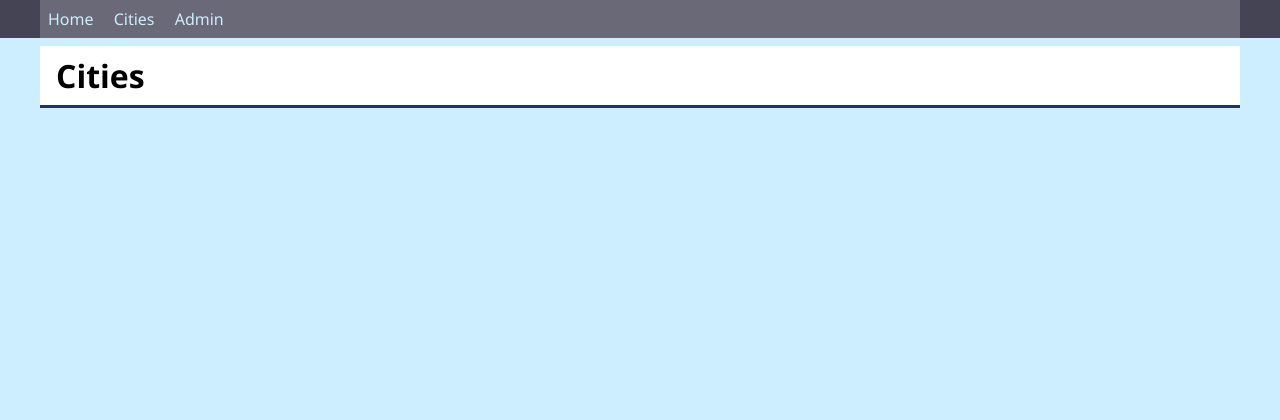
After one commit to Shpokas2022/tour_routes, a Django app: page /cities/ in a window 1280 px wide. The commit adds this page. Shown: the top 420 px of the page. Run offline with Django 4.2, Linux system fonts and the light colour scheme; data that the repository does not hold is empty.

Commit message:
pasidariau puslapį cities

```diff
--- a/tour_routes/tour/templates/tour/about.html
+++ /dev/null
@@ -1,6 +0,0 @@
-{% extends 'tour/base.html' %}
-
-{% block content %}
-<h1>{{title}}</h1>
-<p>Apie projektą</p>
-{% endblock content %}
--- a/tour_routes/tour/templates/tour/base.html
+++ b/tour_routes/tour/templates/tour/base.html
@@ -13,6 +13,7 @@
         <div class="container">
             {% block nav %}
                 <a href="{% url 'index' %}">Home</a>
+                <a href="{% url 'cities' %}">Cities</a>
                 <a href="{% url 'admin:index' %}">Admin</a>
             {% endblock nav %}
         </div>
--- /dev/null
+++ b/tour_routes/tour/templates/tour/cities.html
@@ -0,0 +1,9 @@
+{% extends 'tour/base.html' %}
+{% block title %}Cities{% endblock title %}
+{% block content %}
+<h1>Cities</h1>
+<ul>
+    {% for city in cities %}
+    {{city}}
+    {% endfor %}
+{% endblock content%}
--- a/tour_routes/tour/templates/tour/index.html
+++ b/tour_routes/tour/templates/tour/index.html
@@ -1,4 +1,3 @@
-
 {% extends 'tour/base.html' %}
 
 {% comment %} {% block content %}
@@ -13,9 +12,12 @@
     {% endfor %}
 </ul>
 {% endblock content %} {% endcomment %}
-
+{% block content %}
+<h1>Kelionių maršrutų puslapis</h1>
 <ul>
     <li>Total cities: {{ city_count }}</li>
     <li>Total tours: {{ route_count }}</li>
     <li>Total sights: {{ sight_count}}</li>
 </ul>
+
+{% endblock content %}
--- a/tour_routes/tour/urls.py
+++ b/tour_routes/tour/urls.py
@@ -3,5 +3,5 @@ from . import views
 
 urlpatterns = [
     path("", views.index, name='index'),
-    path("about/", views.about, name='about'),
+    path("cities/", views.cities, name='cities')
 ]
--- a/tour_routes/tour/views.py
+++ b/tour_routes/tour/views.py
@@ -17,8 +17,15 @@ def index(request):
 
     return render(request, 'tour/index.html', context)
 
+
+def cities(request):
+    return render(request, 'tour/cities.html', {'cities':City.objects.all()})
+
+def city(request, city_id):
+    pass
+
 # PAGAL WOMAN
-menu = ["Apie svetainę", "Pridėti straipsnį", "Komentarai", "Įeiti"]
+# menu = ["Apie svetainę", "Pridėti straipsnį", "Komentarai", "Įeiti"]
 
 # # menu = [{'title': "Apie svetainę", 'url_name': 'about'},
 # #         {'title': "Pridėti straipsnį", 'url_name': 'add_page'},
@@ -29,9 +36,6 @@ menu = ["Apie svetainę", "Pridėti straipsnį", "Komentarai", "Įeiti"]
 # def index(request):
 #     sights = Sight.objects.all()
 #     return render(request, 'tour/index.html', {'sights': sights, 'menu':menu, 'title':'Apie svetainę'})
-
-def about(request):
-    return render(request, 'tour/about.html', {'menu':menu, 'title':'Kelionių vadovų puslapis'})
 
 
 # def add_page(request):
```
